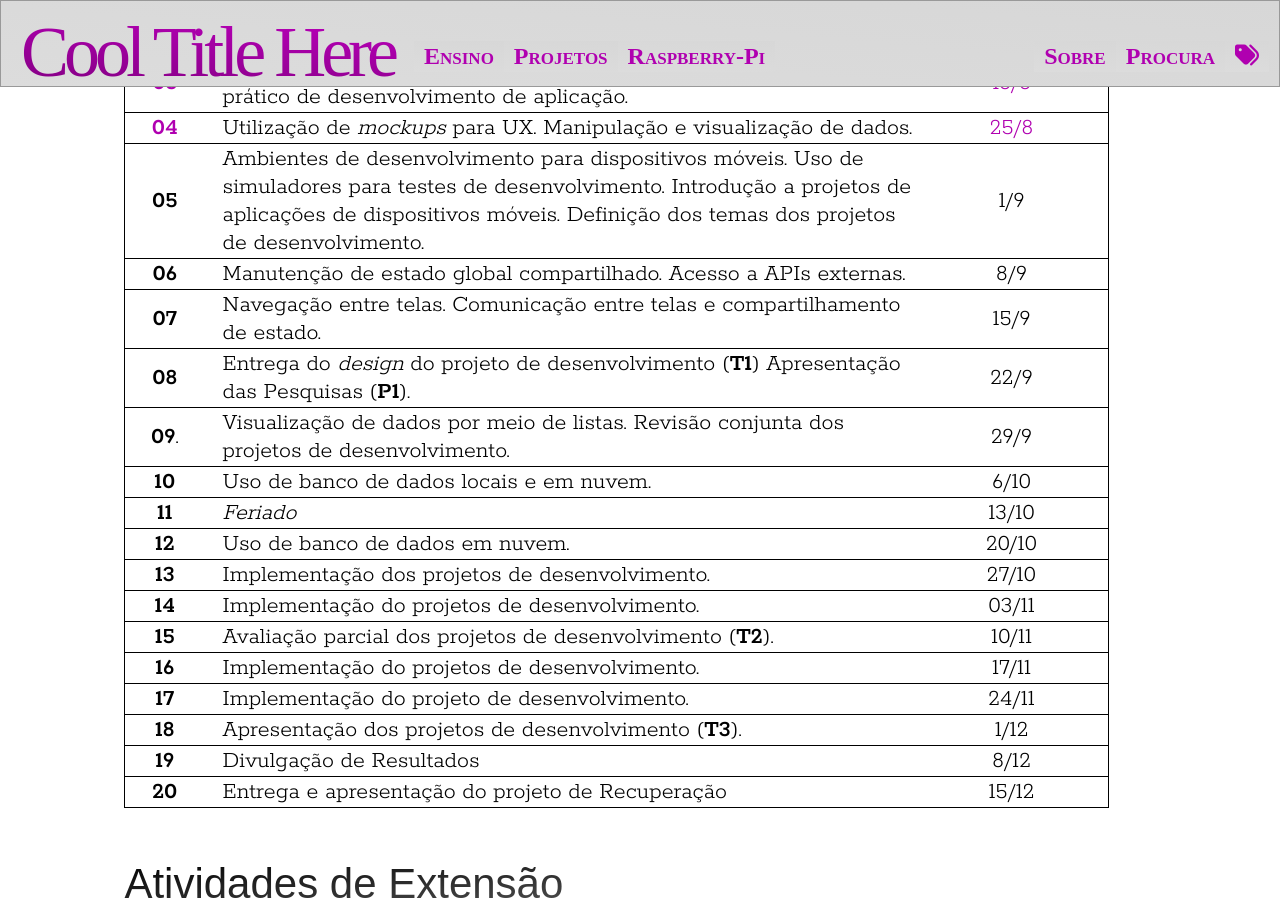
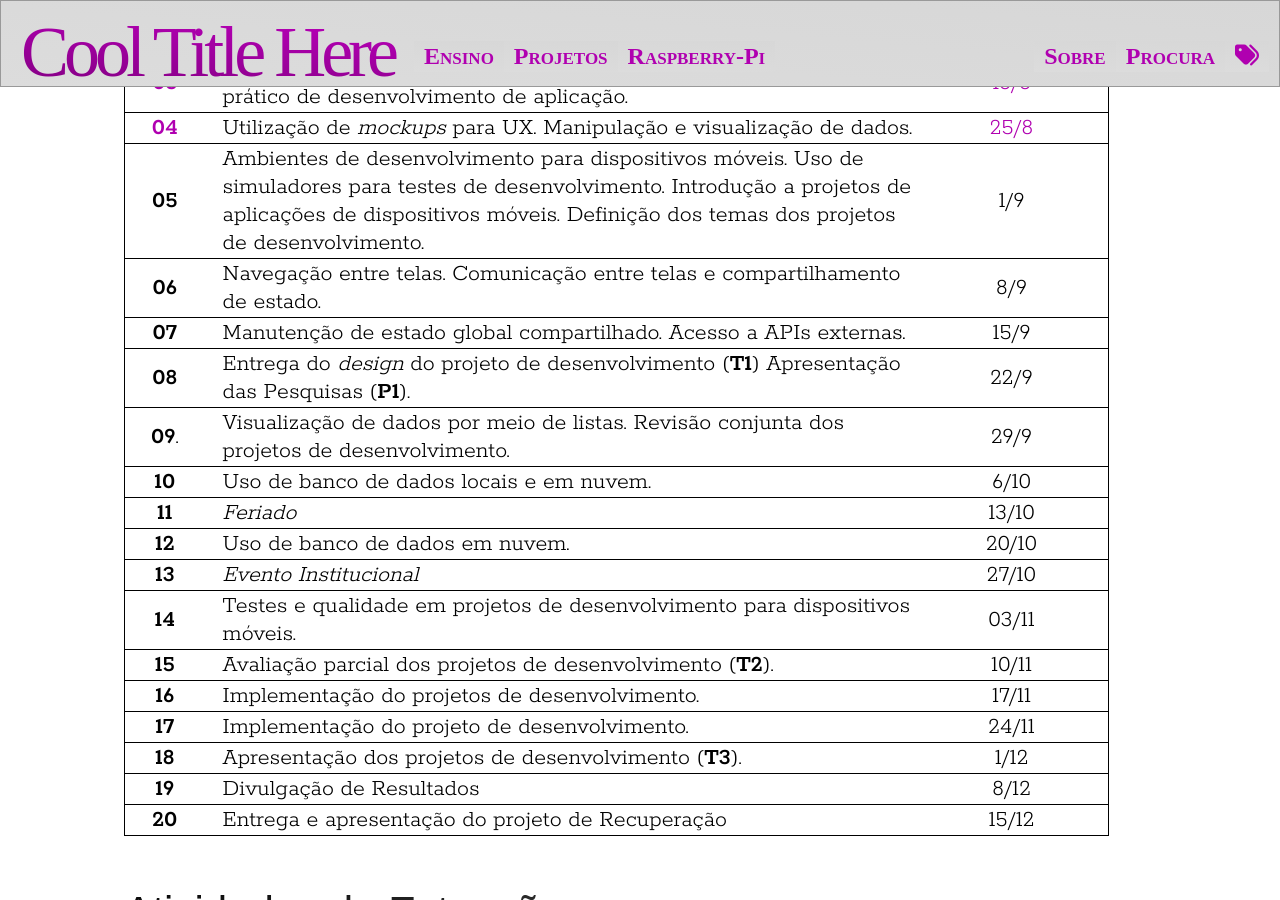
Before and after one commit to rafasgj/rafaeljeffman.com, a Jekyll site: the page built from teaching/lasalle/2023-02-mobile.md, in a window 1280 px wide and 900 px high, scrolled down 2158 px. Built offline with Jekyll 4.4.1, drawn with Linux system fonts in a browser that asks for light colours; some web fonts are replaced.

```diff
--- a/teaching/lasalle/2023-02-mobile.md
+++ b/teaching/lasalle/2023-02-mobile.md
@@ -71,15 +71,15 @@
 | [**03**](lectures/mobile/lecture-03) | Introdução ao React. Componentes básicos de tela e leiaute. Exemplo prático de desenvolvimento de aplicação. | [18/8](lectures/mobile/lecture-03) |
 | [**04**](lectures/mobile/lecture-04) | Utilização de _mockups_ para UX. Manipulação e visualização de dados. | [25/8](lectures/mobile/lecture-04) |
 | **05** | Ambientes de desenvolvimento para dispositivos móveis. Uso de simuladores para testes de desenvolvimento. Introdução a projetos de aplicações de dispositivos móveis. Definição dos temas dos projetos de desenvolvimento. | 1/9 |
-| **06** | Manutenção de estado global compartilhado. Acesso a APIs externas. | 8/9 |
-| **07** | Navegação entre telas. Comunicação entre telas e compartilhamento de estado. | 15/9 |
+| **06** | Navegação entre telas. Comunicação entre telas e compartilhamento de estado. | 8/9 |
+| **07** | Manutenção de estado global compartilhado. Acesso a APIs externas. | 15/9 |
 | **08** | Entrega do _design_ do projeto de desenvolvimento (**T1**) Apresentação das Pesquisas (**P1**). | 22/9 |
 | **09**. | Visualização de dados por meio de listas. Revisão conjunta dos projetos de desenvolvimento. | 29/9 |
 | **10** | Uso de banco de dados locais e em nuvem. | 6/10 |
 | **11** | _Feriado_ | 13/10 |
 | **12** | Uso de banco de dados em nuvem. | 20/10 |
-| **13** | Implementação dos projetos de desenvolvimento. | 27/10 |
-| **14** | Implementação do projetos de desenvolvimento. | 03/11 |
+| **13** | _Evento Institucional_ | 27/10 |
+| **14** | Testes e qualidade em projetos de desenvolvimento para dispositivos móveis. | 03/11 |
 | **15** | Avaliação parcial dos projetos de desenvolvimento (**T2**). | 10/11 |
 | **16** | Implementação do projetos de desenvolvimento. | 17/11 |
 | **17** | Implementação do projeto de desenvolvimento. | 24/11 |
```
Also changed, not shown: teaching/lasalle/2023-02-analise-algoritmos.md (+2 -2 lines), teaching/lasalle/2023-02-engswlab.md (+2 -2 lines), teaching/lasalle/2023-02-sistemas-distribuidos.md (+4 -4 lines).
